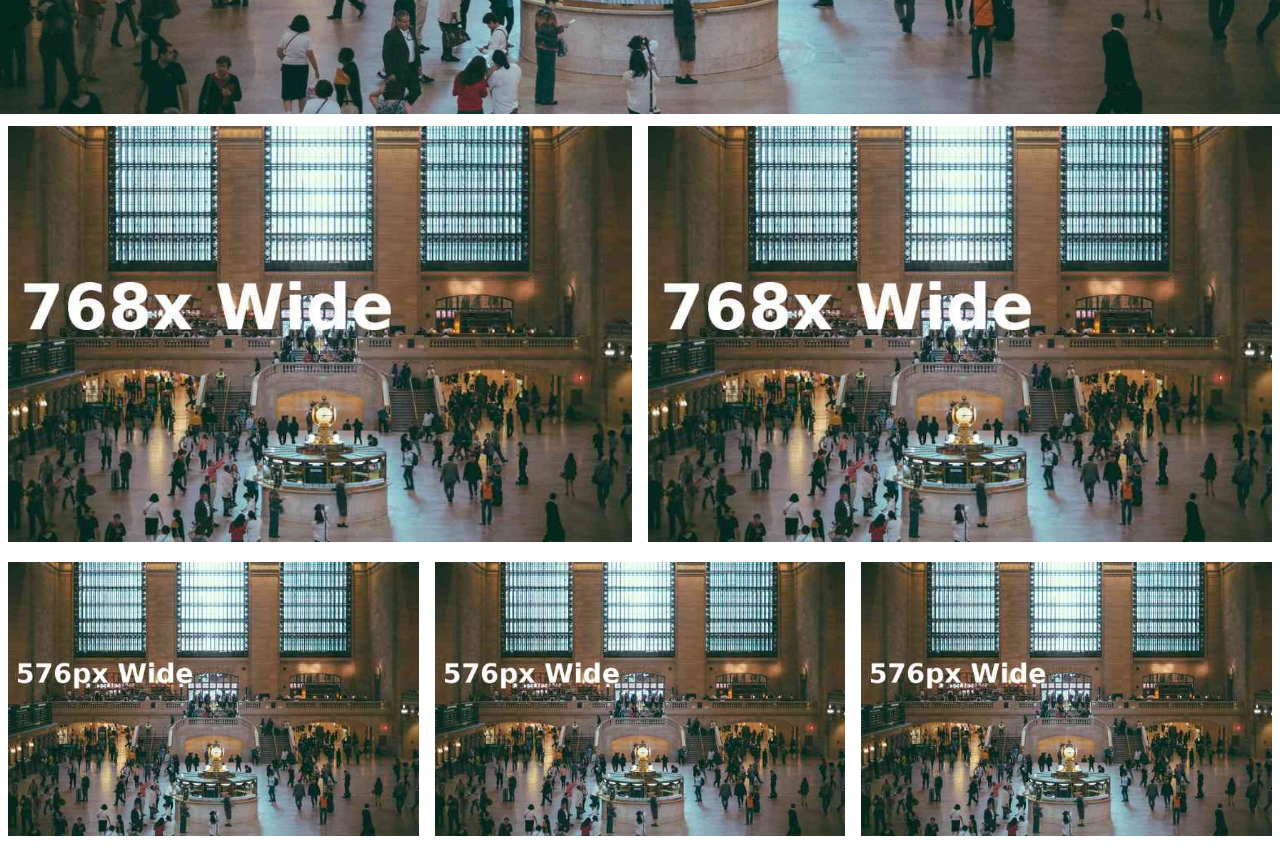
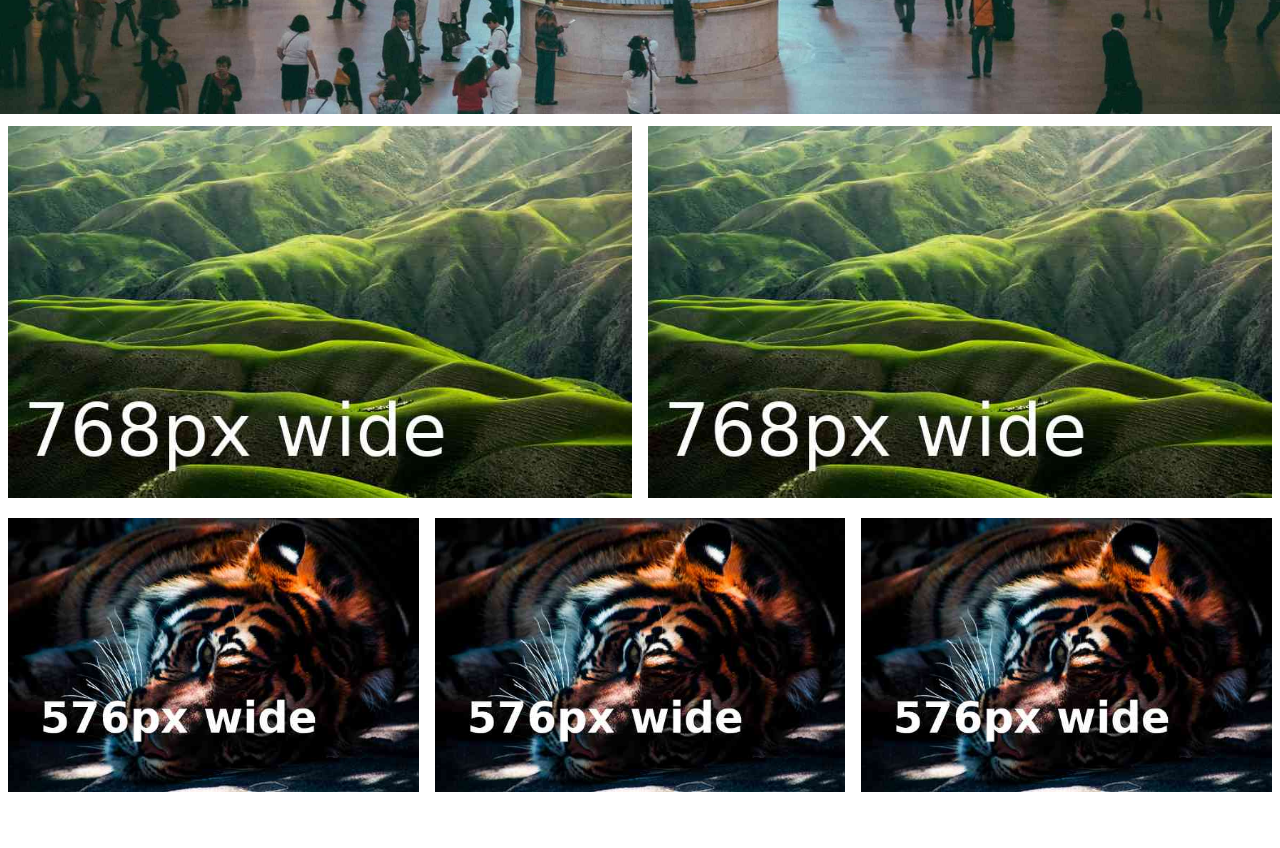
Before and after one commit to SandyWyper/responsive-images, a plain HTML site: page index.html in a window 1280 px wide. Shown: the part 840-1688 px from the top of the page. After the commit the page ends 1644 px from the top, so only its background shows below. Drawn offline with Linux system fonts and the light colour scheme.

Commit message:
different images

```diff
--- a/index.html
+++ b/index.html
@@ -61,11 +61,11 @@
           src="./images/image-100w.jpg"
           alt="XXXXXX"
           srcset="
-            ./images/image-576w.jpg   576w,
-            ./images/image-768w.jpg   768w,
-            ./images/image-992w.jpg   992w,
-            ./images/image-1200w.jpg 1200w,
-            ./images/image-2400w.jpg 2400w
+            ./images/mountains-576w.jpg   576w,
+            ./images/mountains-768w.jpg   768w,
+            ./images/mountains-992w.jpg   992w,
+            ./images/mountains-1200w.jpg 1200w,
+            ./images/mountains-2400w.jpg 2400w
           "
           sizes="(min-width: 768px) 50vw, 100vw"
         />
@@ -76,11 +76,11 @@
           src="./images/image-100w.jpg"
           alt="XXXXXX"
           srcset="
-            ./images/image-576w.jpg   576w,
-            ./images/image-768w.jpg   768w,
-            ./images/image-992w.jpg   992w,
-            ./images/image-1200w.jpg 1200w,
-            ./images/image-2400w.jpg 2400w
+            ./images/mountains-576w.jpg   576w,
+            ./images/mountains-768w.jpg   768w,
+            ./images/mountains-992w.jpg   992w,
+            ./images/mountains-1200w.jpg 1200w,
+            ./images/mountains-2400w.jpg 2400w
           "
           sizes="(min-width: 768px) 50vw, 100vw"
         />
@@ -94,11 +94,11 @@
           src="./images/image-100w.jpg"
           alt="XXXXXX"
           srcset="
-            ./images/image-576w.jpg   576w,
-            ./images/image-768w.jpg   768w,
-            ./images/image-992w.jpg   992w,
-            ./images/image-1200w.jpg 1200w,
-            ./images/image-2400w.jpg 2400w
+            ./images/tiger-576w.jpg   576w,
+            ./images/tiger-768w.jpg   768w,
+            ./images/tiger-992w.jpg   992w,
+            ./images/tiger-1200w.jpg 1200w,
+            ./images/tiger-2400w.jpg 2400w
           "
           sizes="(min-width: 768px) 34vw, 100vw"
         />
@@ -109,11 +109,11 @@
           src="./images/image-100w.jpg"
           alt="XXXXXX"
           srcset="
-            ./images/image-576w.jpg   576w,
-            ./images/image-768w.jpg   768w,
-            ./images/image-992w.jpg   992w,
-            ./images/image-1200w.jpg 1200w,
-            ./images/image-2400w.jpg 2400w
+            ./images/tiger-576w.jpg   576w,
+            ./images/tiger-768w.jpg   768w,
+            ./images/tiger-992w.jpg   992w,
+            ./images/tiger-1200w.jpg 1200w,
+            ./images/tiger-2400w.jpg 2400w
           "
           sizes="(min-width: 768px) 34vw, 100vw"
         />
@@ -124,11 +124,11 @@
           src="./images/image-100w.jpg"
           alt="XXXXXX"
           srcset="
-            ./images/image-576w.jpg   576w,
-            ./images/image-768w.jpg   768w,
-            ./images/image-992w.jpg   992w,
-            ./images/image-1200w.jpg 1200w,
-            ./images/image-2400w.jpg 2400w
+            ./images/tiger-576w.jpg   576w,
+            ./images/tiger-768w.jpg   768w,
+            ./images/tiger-992w.jpg   992w,
+            ./images/tiger-1200w.jpg 1200w,
+            ./images/tiger-2400w.jpg 2400w
           "
           sizes="(min-width: 768px) 34vw, 100vw"
         />
```
Also changed, not shown: images/mountains-1200w.jpg (added), images/mountains-2400w.jpg (added), images/mountains-576w.jpg (added), images/mountains-768w.jpg (added), images/mountains-992w.jpg (added), images/tiger-1200w.jpg (added), images/tiger-2400w.jpg (added), images/tiger-576w.jpg (added), images/tiger-768w.jpg (added), images/tiger-992w.jpg (added).
